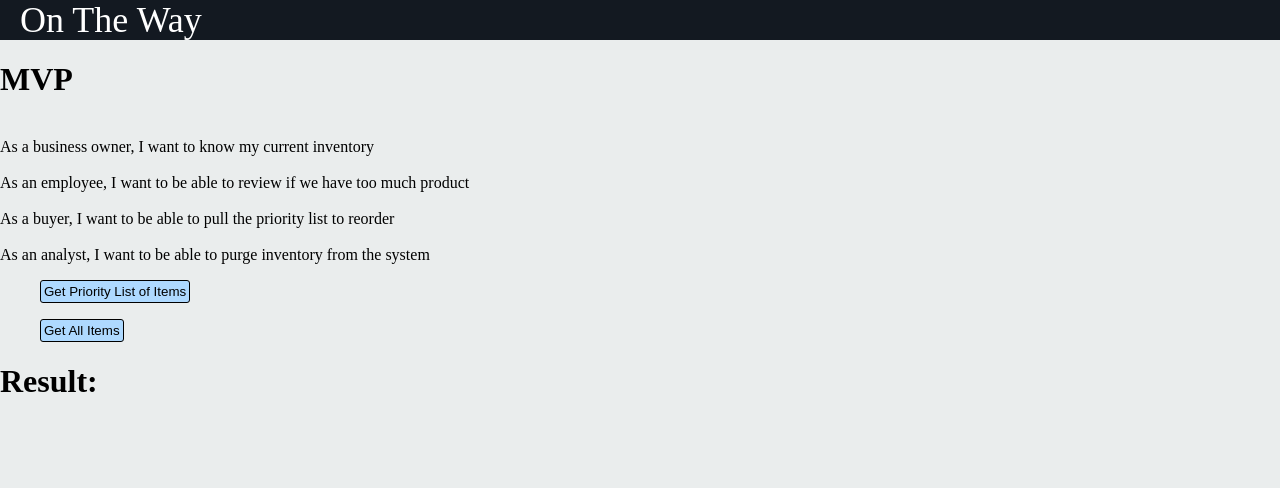
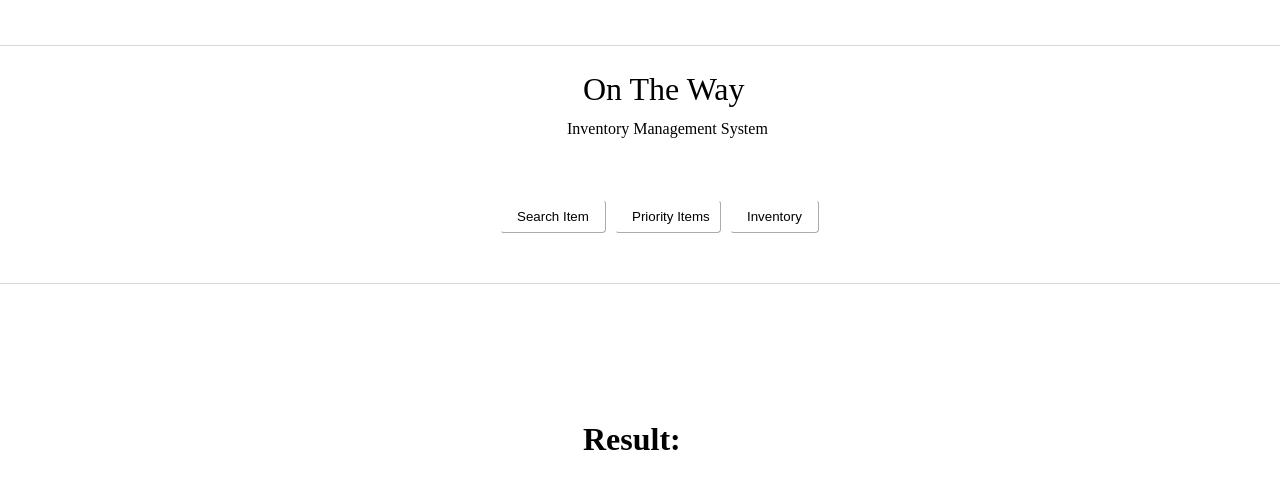
Before and after one commit to KyValm/OnTheWayProject, a website built with webpack: page Frontend/src/index.html in a window 1280 px wide. Built offline with nearby package versions, Linux system fonts and the light colour scheme; files whose address does not match are found by name.

Commit message:
more css work

```diff
--- a/Frontend/src/api/exampleClient.js
+++ b/Frontend/src/api/exampleClient.js
@@ -42,6 +42,15 @@ export default class ExampleClient extends BaseClass {
        } catch (error) {
            this.handleError("getAllInventoryItems", error, errorCallback);
        }
+   }
+
+   async getItemsByCategory(category, errorCallback) {
+        try {
+            const response = await this.client.get('/item/itemCategory/${category}');
+            return response.data;
+        } catch (error) {
+            this.handleError("getItemsByCategory", error, errorCallback);
+        }
    }
 
     async updateItem(itemId, description, currentQty, reorderQty, qtyTrigger, orderDate, errorCallback) {
--- a/Frontend/src/css/style.css
+++ b/Frontend/src/css/style.css
@@ -1,91 +1,213 @@
 :root {
-    /* css variables: https://developer.mozilla.org/en-US/docs/Web/CSS/var */
-    --primary-color: #131921;
-    --secondary-color: #fff;
-    --error-color: rgba(194, 0, 0, 0.71);
+    --dl-color-gray-500: #595959;
+    --dl-color-gray-700: #999999;
+    --dl-color-gray-900: #D9D9D9;
+    --dl-size-size-large: 144px;
+    --dl-size-size-small: 48px;
+    --dl-color-danger-300: #A22020;
+    --dl-color-danger-500: #BF2626;
+    --dl-color-danger-700: #E14747;
+    --dl-color-gray-black: #000000;
+    --dl-color-gray-white: #FFFFFF;
+    --dl-size-size-medium: 96px;
+    --dl-size-size-xlarge: 192px;
+    --dl-size-size-xsmall: 16px;
+    --dl-space-space-unit: 16px;
+    --dl-color-primary-100: #003EB3;
+    --dl-color-primary-300: #0074F0;
+    --dl-color-primary-500: #14A9FF;
+    --dl-color-primary-700: #85DCFF;
+    --dl-color-success-300: #199033;
+    --dl-color-success-500: #32A94C;
+    --dl-color-success-700: #4CC366;
+    --dl-size-size-xxlarge: 288px;
+    --dl-size-size-maxwidth: 1400px;
+    --dl-radius-radius-round: 50%;
+    --dl-space-space-halfunit: 8px;
+    --dl-space-space-sixunits: 96px;
+    --dl-space-space-twounits: 32px;
+    --dl-radius-radius-radius2: 2px;
+    --dl-radius-radius-radius4: 4px;
+    --dl-radius-radius-radius8: 8px;
+    --dl-space-space-fiveunits: 80px;
+    --dl-space-space-fourunits: 64px;
+    --dl-space-space-threeunits: 48px;
+    --dl-space-space-oneandhalfunits: 24px;
+}
+.button {
+    color: var(--dl-color-gray-black);
+    display: inline-block;
+    padding: 0.5rem 1rem;
+    border-color: var(--dl-color-gray-black);
+    border-width: 1px;
+    border-radius: 4px;
+    background-color: var(--dl-color-gray-white);
+}
+.input {
+    color: var(--dl-color-gray-black);
+    cursor: auto;
+    padding: 0.5rem 1rem;
+    border-color: var(--dl-color-gray-black);
+    border-width: 1px;
+    border-radius: 4px;
+    background-color: var(--dl-color-gray-white);
+}
+.textarea {
+    color: var(--dl-color-gray-black);
+    cursor: auto;
+    padding: 0.5rem;
+    border-color: var(--dl-color-gray-black);
+    border-width: 1px;
+    border-radius: 4px;
+    background-color: var(--dl-color-gray-white);
+}
+.list {
+    width: 100%;
+    margin: 1em 0px 1em 0px;
+    display: block;
+    padding: 0px 0px 0px 1.5rem;
+    list-style-type: none;
+    list-style-position: outside;
+}
+.list-item {
+    display: list-item;
+}
+.teleport-show {
+    display: flex !important;
+}
+.content {
+    font-size: 16px;
+    font-family: Inter;
+    font-weight: 400;
+    line-height: 1.15;
+    text-transform: none;
+    text-decoration: none;
+}
+.heading {
+    position: absolute;
+    font-size: 32px;
+    font-family: Inter;
+    font-weight: 700;
+    line-height: 1.15;
+    text-transform: none;
+    text-decoration: none;
 }
 
-.background {
-    background-color: #eaeded;
-    margin: 0;
-    counter-reset: section;
+.home-container {
+    width: 100%;
+    display: flex;
+    overflow: auto;
+    min-height: 100vh;
+    align-items: flex-end;
+    flex-direction: column;
+    justify-content: flex-start;
+}
+.home-text {
+    top: 50px;
+    left: 583px;
+    z-index: 100;
+    position: absolute;
+    align-self: center;
+    font-style: normal;
+    text-align: center;
+    font-family: Merriweather;
+    font-weight: 300;
+    border-color: #ffffff;
+    border-width: 1px;
+    border-radius: var(--dl-radius-radius-radius4);
+    text-transform: capitalize;
+}
+.home-text1 {
+    top: 120px;
+    left: 567px;
+    position: absolute;
+    align-self: center;
+    font-family: Merriweather, serif;
 }
 
-.header {
-    /* Flexbox: https://css-tricks.com/snippets/css/a-guide-to-flexbox/ */
-    display: flex;
-    justify-content: space-between;
-    align-items: center;
-    background-color: var(--primary-color);
-    color: var(--secondary-color);
-    padding: 0 20px;
+.home-button {
+    top: 200px;
+    left: 500px;
+    height: auto;
+    align-self: center;
+    position: absolute;
+    border-color: #ffffff;
+}
+.home-get-priority-items {
+    top: 200px;
+    left: 615px;
+    position: absolute;
+    border-color: #ffffff;
+    padding-right: 10px;
 }
 
-.header_home {
-    font-size: 36px;
-    line-height: 40px;
-    height: 100px;
-    text-decoration: none;
-    color: var(--secondary-color);
+.home-button1 {
+    top: 200px;
+    left: 730px;
+    height: auto;
+    position: absolute;
+    align-self: center;
+    transition: 0.3s;
+    border-color: #ffffff;
 }
 
-.header_nav_link {
-    margin-left: 20px;
-    vertical-align: top;
-    line-height: 40px;
+.home-separator {
+    top: 45px;
+    left: 0px;
+    width: 100%;
+    height: 1px;
+    position: absolute;
+    align-self: flex-end;
+    background-color: var(--dl-color-gray-900);
+}
+.home-separator1 {
+    top: 283px;
+    left: 0px;
+    width: 100%;
+    height: 1px;
+    position: absolute;
+    align-self: flex-end;
+    background-color: var(--dl-color-gray-900);
 }
 
-.about {
-    margin-left: 20px;
+
+@media(max-width: 767px) {
+    .home-separator {
+        margin-top: var(--dl-space-space-oneandhalfunits);
+        margin-bottom: var(--dl-space-space-oneandhalfunits);
+    }
+    .home-separator1 {
+        margin-top: var(--dl-space-space-oneandhalfunits);
+        margin-bottom: var(--dl-space-space-oneandhalfunits);
+    }
 }
-
-.button, button {
-    background: #aed9ff;
-    padding: 3px;
-    border-radius: 3px;
-    text-decoration: none;
-    color: black;
-    border: 1px solid black;
-    cursor: pointer;
+@media(max-width: 479px) {
+    .home-separator {
+        margin-top: var(--dl-space-space-unit);
+        margin-bottom: var(--dl-space-space-unit);
+    }
+    .home-separator1 {
+        margin-top: var(--dl-space-space-unit);
+        margin-bottom: var(--dl-space-space-unit);
+    }
 }
-
-.button:hover, button:hover {
-    background: #9cc3e4;
+.wrapper {
+    margin-left:auto;
+    margin-right:auto;
+    width:2000px;
 }
-
-.card {
-
+.table {
+    top: 400px;
+    left: 583px;
+    z-index: 100;
+    position: absolute;
+    align-self: center;
+    font-style: normal;
+    text-align: center;
+    font-family: Merriweather, serif;
+    font-weight: 300;
+    border-color: #ffffff;
+    border-width: 1px;
+    border-radius: var(--dl-radius-radius-radius4);
+    text-transform: capitalize;
 }
-
-.validated-field:invalid {
-    outline: 2px solid var(--error-color);
-}
-.validated-field:focus:invalid {
-    color: var(--error-color);
-}
-
-.card-content {
-    max-width: 500px;
-}
-
-.card-content .form-field {
-    display: flex;
-    flex-direction: column;
-}
-
-#concert-list li {
-    margin-bottom: 1rem;
-}
-
-.state {
-    display: none;
-}
-
-.state.active {
-    display: block;
-}
-/*.table {*/
-/*    display: grid;*/
-/*    grid-template-columns: 1fr 1fr 80%;*/
-/*    max-width: 480px;*/
-/*}*/
--- a/Frontend/src/index.html
+++ b/Frontend/src/index.html
@@ -1,35 +1,28 @@
 <!DOCTYPE html>
 <html>
+
 <head>
     <script type="text/javascript" src="examplePage.js"></script>
     <link rel="stylesheet" type="text/css" href="css/style.css">
     <link rel="stylesheet" type="text/css" href="https://cdn.jsdelivr.net/npm/toastify-js/src/toastify.min.css">
 </head>
-<body class="background">
-<header class="header" id="header">
-    <div class="site-title">
-        <a class="header_home">On The Way </a>
+<div id="wrapper">
+<div>
+    <div>
+        <link href="css/style.css" rel="stylesheet" />
+        <div class="home-container">
+            <h1 class="home-text">On the Way</h1>
+            <div class="home-separator"></div>
+            <div class="home-separator1"></div>
+            <span class="home-text1">Inventory Management System</span>
+            <button id="get-by-id" class="home-button button">Search Item</button>
+            <button id="all-items" class="home-button1 button">Inventory</button>
+            <button id="all-priority-items" class="home-get-priority-items button">Priority Items</button>
+        </div>
+        <div class="table" id="allItemsToAdd">
+            <h1>Result:</h1>
+        </div>
     </div>
-</header>
-<div class="card">
-    <h1>MVP</h1>
-    <br><h7> As a business owner, I want to know my current inventory</h7></br>
-    <br><h7> As an employee, I want to be able to review if we have too much product</h7></br>
-    <br><h7> As a buyer, I want to be able to pull the priority list to reorder</h7></br>
-    <br><h7> As an analyst, I want to be able to purge inventory from the system</h7></br>
 </div>
-<div>
-    <ul><button type="click" id="all-priority-items">Get Priority List of Items</button></ul>
 </div>
-<div>
-    <ul><button type="click" id="all-items">Get All Items</button></ul>
-</div>
-
-
-<!-- The section below are the user input box sections -->
-<div class="table" id="allItemsToAdd">
-    <h1>Result:</h1>
-</div>
-
-</body>
 </html>
```
Also changed, not shown: Frontend/src/pages/examplePage.js (+45 -39 lines), 1 other file.
